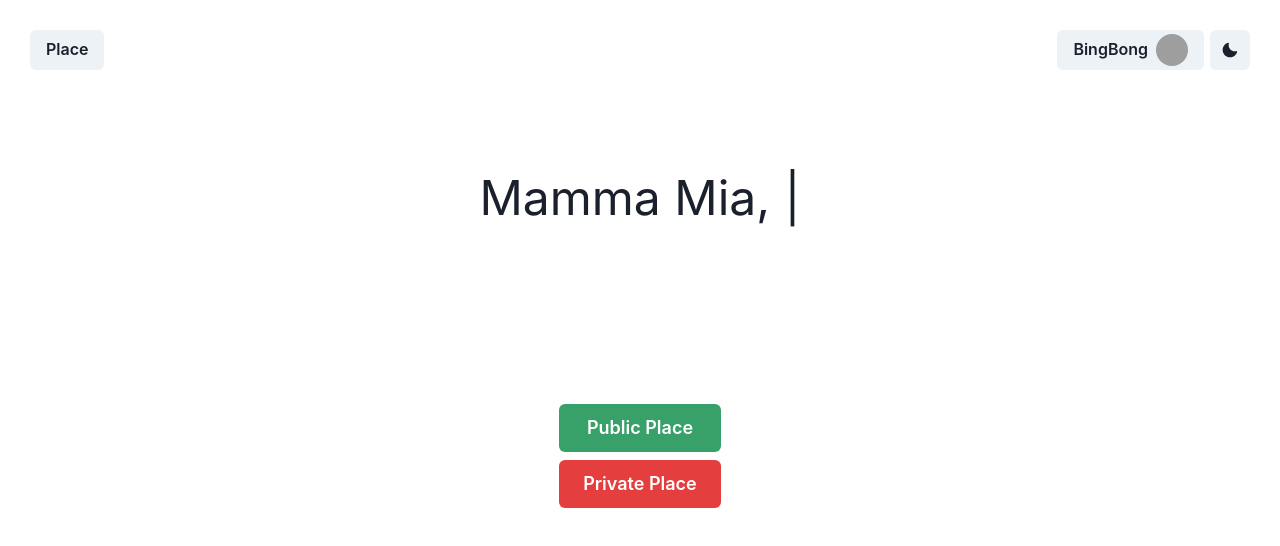
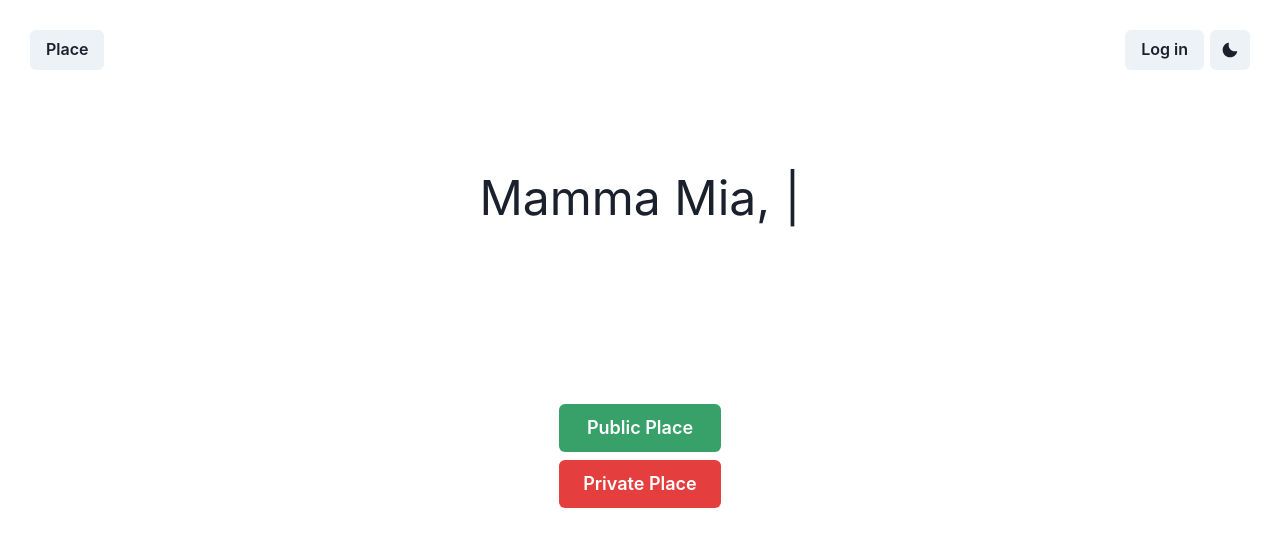
Before and after one commit to Jan540/pixel-perfect, a Next.js app in the folder web/: page / in a window 1280 px wide. Shown: the top 546 px of the page. Built offline with nearby package versions, Linux system fonts and the light colour scheme; grey boxes are pictures that could not be loaded.

Commit message:
change button color

```diff
--- a/web/components/LoginFields.tsx
+++ b/web/components/LoginFields.tsx
@@ -69,6 +69,9 @@ const LoginFields: FC = () => {
                   _hover={{
                     bg: "blue.500",
                   }}
+                  _active={{
+                    bg: "pink.500",
+                  }}
                 >
                   Sign in
                 </Button>
--- a/web/components/Navbar.tsx
+++ b/web/components/Navbar.tsx
@@ -25,7 +25,7 @@ import LoginFields from "./LoginFields";
 
 const Navbar: FC = () => {
   const { toggleColorMode, colorMode } = useColorMode();
-  const user = "45";
+  const user = "";
 
   return (
     <Flex
```
